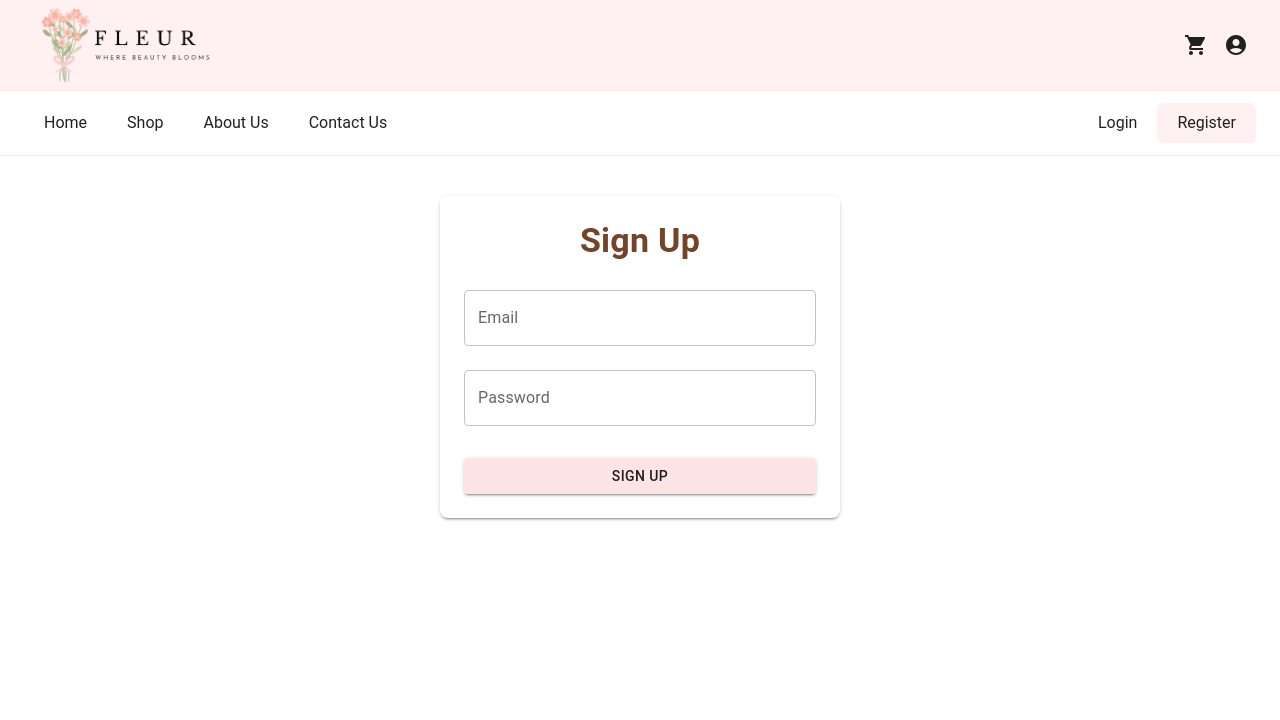
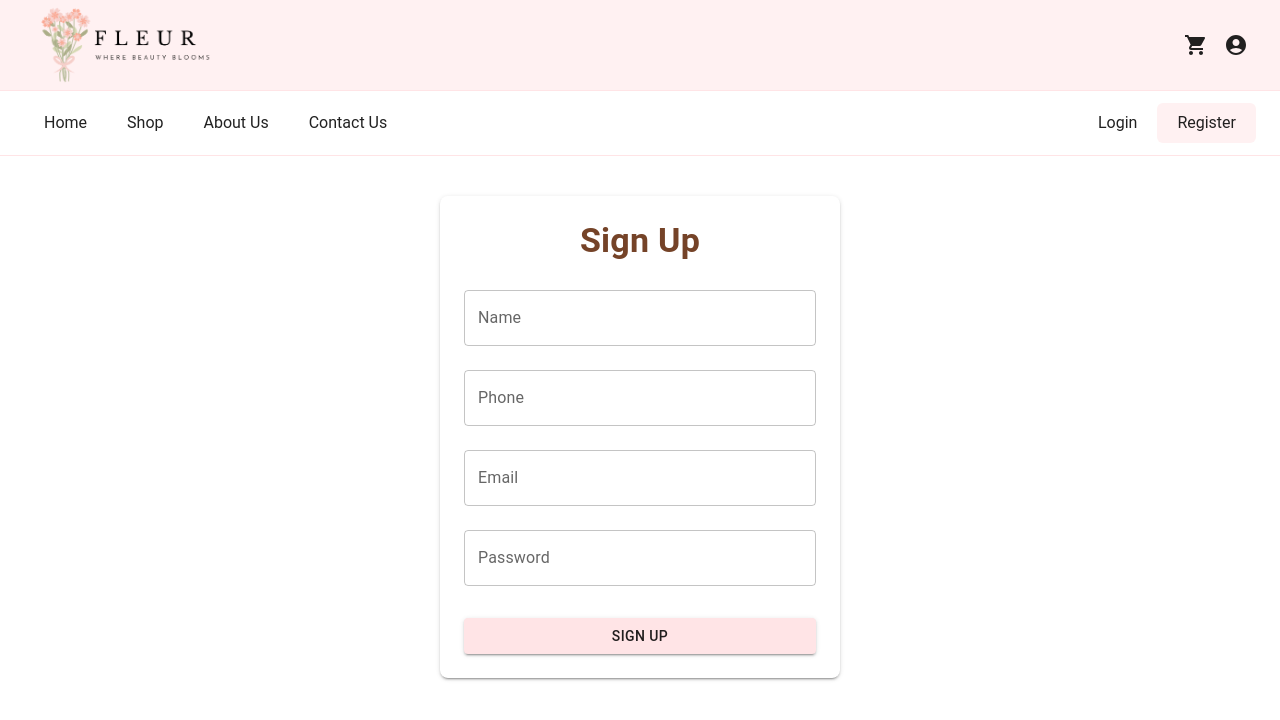
Before and after one commit to Charlette-Tulod/fleur, a React (Vite) app: page /register in a window 1280 px wide. Shown: the top 720 px of the page. Built offline with nearby package versions, Linux system fonts and the light colour scheme.

Commit message:
Modify register page

```diff
--- a/src/pages/LoginPage/index.tsx
+++ b/src/pages/LoginPage/index.tsx
@@ -1,3 +1,4 @@
+/* eslint-disable @typescript-eslint/no-explicit-any */
 import { useState } from 'react';
 import { useForm, SubmitHandler } from 'react-hook-form';
 import { Box, TextField, Button, Typography, Alert } from '@mui/material';
@@ -43,7 +44,6 @@ function LoginPage() {
         fetchCart(user.id);
         navigate('/');
       }
-      // eslint-disable-next-line @typescript-eslint/no-explicit-any
     } catch (error: any) {
       if (error.message.includes('Invalid login credentials')) {
         setErrorMessage('Invalid email or password. Please try again.');
--- a/src/pages/RegisterPage/index.tsx
+++ b/src/pages/RegisterPage/index.tsx
@@ -85,6 +85,7 @@
 
 // export default RegisterPage;
 
+/* eslint-disable @typescript-eslint/no-explicit-any */
 import { useState } from 'react';
 import { useForm, SubmitHandler } from 'react-hook-form';
 import { Box, TextField, Button, Typography, Alert } from '@mui/material';
@@ -110,30 +111,37 @@ function SignUpPage() {
     setSuccessMessage(null);
 
     try {
-      const {
-        data: { user },
-        error,
-      } = await supabase.auth.signUp({
-        email: data.email,
-        password: data.password,
-        options: {
-          data: {
-            password: data.password,
-          },
-        },
-      });
+      const { data: signUpData, error: signUpError } =
+        await supabase.auth.signUp({
+          email: data.email,
+          password: data.password,
+        });
 
-      if (error) {
-        throw error;
+      if (signUpError) {
+        throw signUpError;
       }
 
-      if (user) {
+      if (signUpData.user) {
+        const { user } = signUpData;
         setUser(user);
+
+        const { error: profileError } = await supabase.from('profiles').insert([
+          {
+            id: user.id,
+            email: data.email,
+            name: data.name,
+            phone: data.phone,
+          },
+        ]);
+
+        if (profileError) {
+          throw new Error(profileError.message);
+        }
+
         setSuccessMessage(
           'Sign up successful! Please check your email to confirm your account.'
         );
       }
-      // eslint-disable-next-line @typescript-eslint/no-explicit-any
     } catch (error: any) {
       if (error.message.includes('Email rate limit exceeded')) {
         setErrorMessage('Too many requests. Please try again later.');
@@ -150,6 +158,7 @@ function SignUpPage() {
         maxWidth: 400,
         mx: 'auto',
         mt: 5,
+        mb: 5,
         p: 3,
         boxShadow: 2,
         borderRadius: 2,
@@ -169,6 +178,22 @@ function SignUpPage() {
       {errorMessage && <Alert severity="error">{errorMessage}</Alert>}
       {successMessage && <Alert severity="success">{successMessage}</Alert>}
       <form onSubmit={handleSubmit(onSubmit)}>
+        <TextField
+          label="Name"
+          inputProps={{ ...register('name') }}
+          fullWidth
+          margin="normal"
+          error={!!errors.name}
+          helperText={errors.name?.message}
+        />
+        <TextField
+          label="Phone"
+          inputProps={{ ...register('phone') }}
+          fullWidth
+          margin="normal"
+          error={!!errors.phone}
+          helperText={errors.phone?.message}
+        />
         <TextField
           label="Email"
           inputProps={{ ...register('email') }}
```
